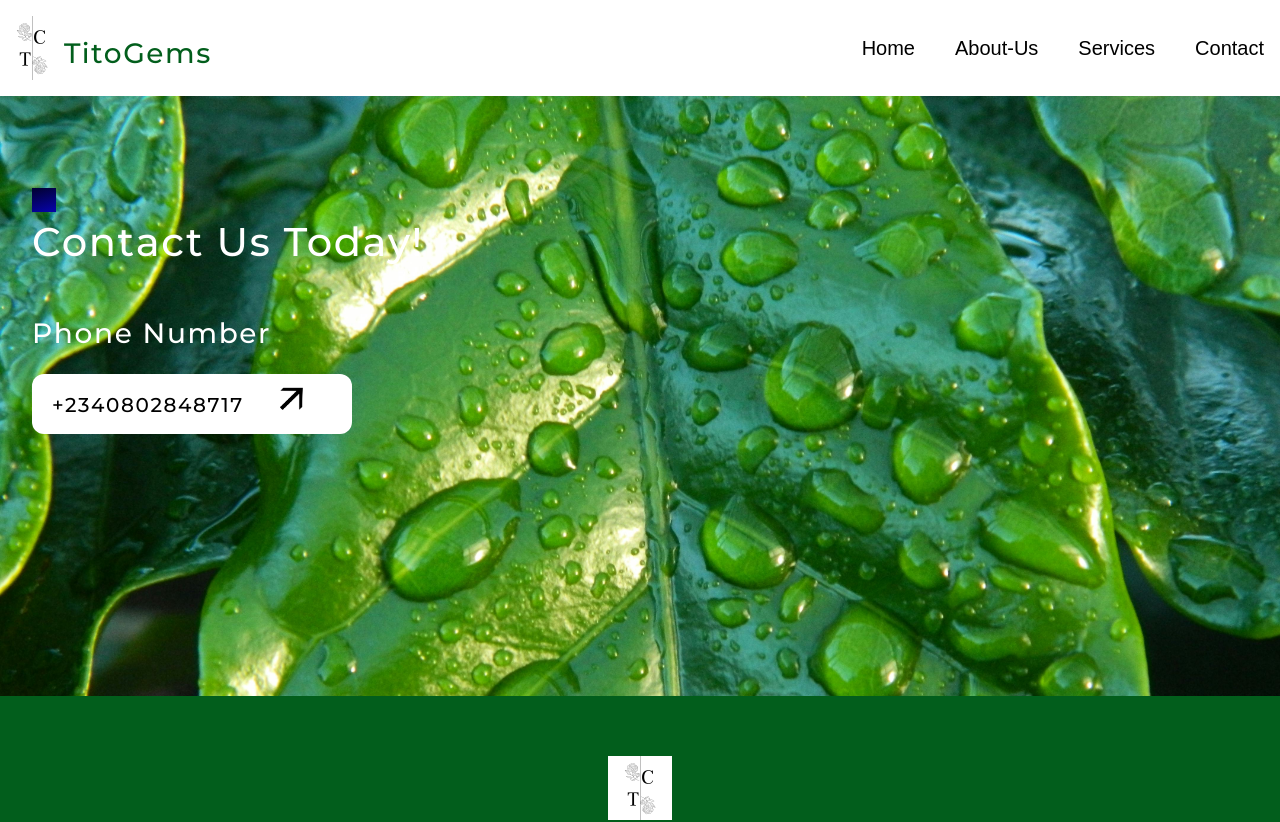
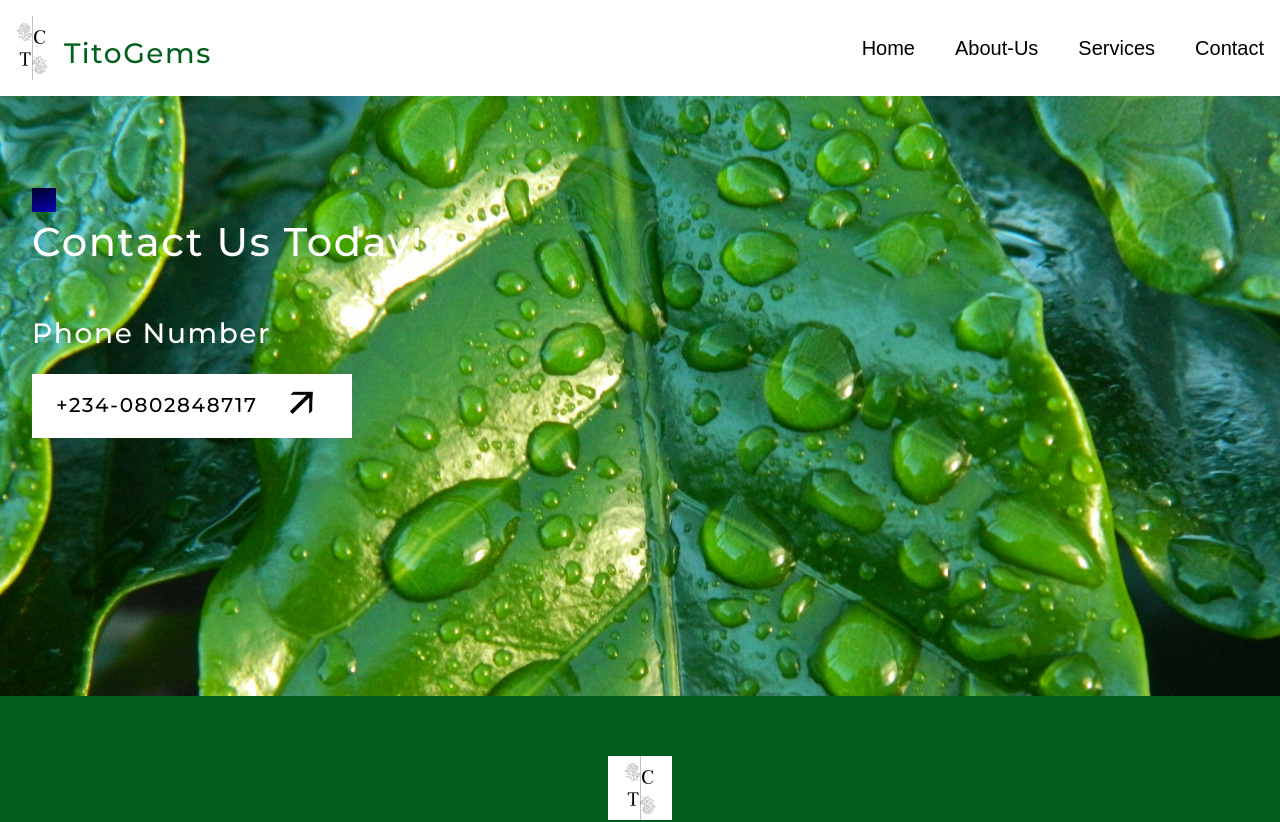
Before and after one commit to Vixndotcom/ttg, a React (Vite) app: page /contact in a window 1280 px wide. Shown: the top 822 px of the page. Built offline with nearby package versions, Linux system fonts and the light colour scheme.

Commit message:
laoder-edit

```diff
--- a/src/components/Loader.jsx
+++ b/src/components/Loader.jsx
@@ -12,7 +12,7 @@ return (
   <h2 className='neue-bold track green font-medium mt-10 text-[28px]'>
     TitoGems
 </h2>
-<p className='text-center text-black text-[20px] mt-4'>Please wait...</p>
+<p className='text-center text-black neue-light text-[20px] mt-4'>Please wait...</p>
 </div>
 
 );
--- a/src/components/contact/Contacthead.jsx
+++ b/src/components/contact/Contacthead.jsx
@@ -16,9 +16,9 @@ const Contacthead = () => {
       <h2 className='text-[28px] neue-bold text-white'>
         Phone Number
     </h2>
-    <button className='neue-ligh mt-5 text-white bg-white w-[320px] rounded-[12px] h-[60px] flex flex-row'>
-    <p className='neue-bold text-center mx-5 mt-4 text-[20px]'>+2340802848717 </p>
-    <img src={black} alt="" className=' w-[10%] mx-4 mt-1 mb-3'/>
+    <button className='neue-ligh mt-5 text-white bg-white w-[320px] h-[64px] flex flex-row'>
+    <p className='neue-bold text-center mx-6 mt-4 text-[20px]'>+234-0802848717 </p>
+    <img src={black} alt="" className=' w-[10%] mx-2 mt-2 mb-3'/>
     </button>
 
      </div>
--- a/src/components/home/Home.jsx
+++ b/src/components/home/Home.jsx
@@ -32,7 +32,7 @@ function Home() {
       < Welcome />
 
     {/* button: */}
-       <button className='p-4 get-started cursor-pointer mb-10 flex'>
+       <button className='p-4 get-started cursor-pointer mb-10 flex learn'>
         <Link to ='/about'><div className='flex flex-row'><h2 className='neue-bold text-[20px] text-white mt-1'>Learn More</h2>
         <img src={arrow} className='w-[32px] h-[32px] mx-4 ' />
         </div> </Link>
--- a/src/index.css
+++ b/src/index.css
@@ -220,8 +220,9 @@ text-shadow: 0px 4px 4px rgba(0, 0, 0, 0.25);
 
 
 .loader {
-  border: 5px solid #c90404;
-  border-top: 10px solid #c90404;
+  border: 5px solid #03015c;
+  border-top: 10px solid #0603A0;
+
 
   border-radius: 50%;
   width: 100px;
@@ -343,3 +344,7 @@ border-radius: 100px;
      right: 20px;
   }
 }
+
+.learn{
+  border: 1.2px solid #fff
+}
```
